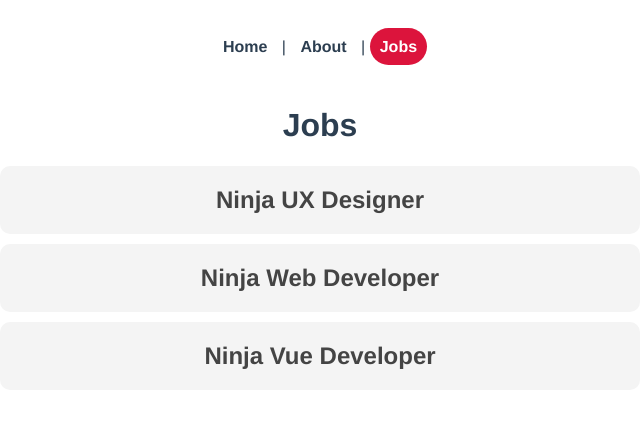
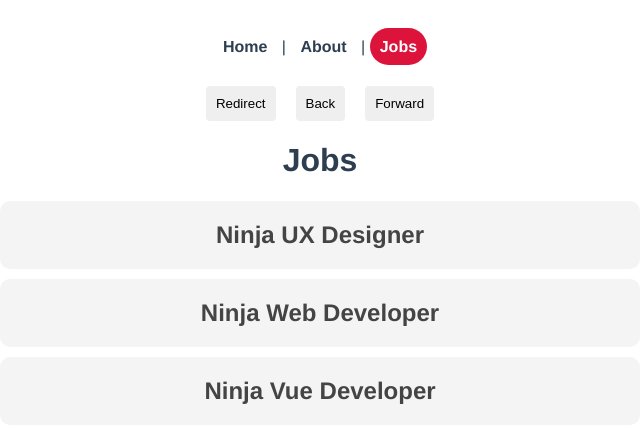
Before and after one commit to ayushman-git/vue-router-L, a Vue app: page /jobs in a window 1280 px wide. Shown: the top 442 px of the page, without its empty margins (320-960 px from the left). Built offline with nearby package versions, Linux system fonts and the light colour scheme.

Commit message:
router methods - push, go to change page history

```diff
--- a/src/App.vue
+++ b/src/App.vue
@@ -4,6 +4,9 @@
     <router-link :to="{ name: 'About' }">About</router-link> |
     <router-link :to="{ name: 'Jobs' }">Jobs</router-link>
   </div>
+  <button @click="redirect">Redirect</button>
+  <button @click="back">Back</button>
+  <button @click="forward">Forward</button>
   <router-view />
 </template>
 
@@ -19,6 +22,17 @@ export default {
         return false;
       }
       return true;
+    },
+  },
+  methods: {
+    redirect() {
+      this.$router.push({ name: "Home" });
+    },
+    back() {
+      this.$router.go(-1);
+    },
+    forward() {
+      this.$router.go(+1);
     },
   },
 };
@@ -49,4 +63,10 @@ export default {
   color: white;
   background-color: crimson;
 }
+button {
+  margin: 0 10px;
+  padding: 10px;
+  border: none;
+  border-radius: 4px;
+}
 </style>
--- a/src/router/index.js
+++ b/src/router/index.js
@@ -4,6 +4,7 @@ import About from "../views/About.vue";
 import NotFound from "../views/404.vue";
 import Jobs from "../views/jobs/Jobs.vue";
 import JobDetails from "../views/jobs/JobDetails.vue";
+import JobNotFound from "../views/jobs/JobNotFound.vue";
 
 const routes = [
   {
@@ -32,7 +33,6 @@ const routes = [
     path: "/all-jobs",
     redirect: "/jobs",
   },
-
   // 404
   {
     path: "/:catchAll(.*)", //catchAll is keyword (.*) is a regex pattern
--- /dev/null
+++ b/src/views/jobs/JobNotFound.vue
@@ -0,0 +1,3 @@
+<template>
+  <h2>Job Not Found</h2>
+</template>
```
